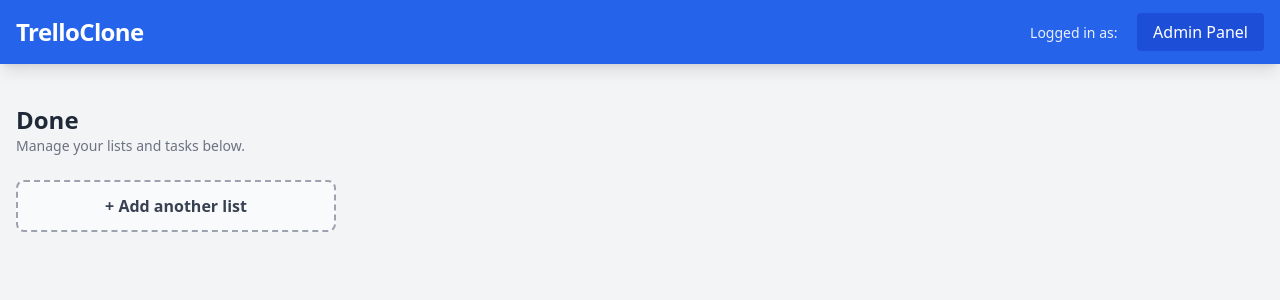
After one commit to Retunse/Project-Management-App, a Django app: a page that uses boards/templates/boards/board_detail.html in a window 1280 px wide. The commit adds this page. Shown: the top 300 px of the page. Run offline with Django 5.2, Linux system fonts and the light colour scheme; data comes from the database, SQL or seed files in the repository; both versions use the stored data as it was after the commit; some libraries are stand-ins or nearby versions.

Commit message:
implement board detail view with horizontal list layout

```diff
--- /dev/null
+++ b/boards/templates/boards/board_detail.html
@@ -0,0 +1,48 @@
+{% extends 'base.html' %}
+
+{% block title %}{{ board.title }} | Trello Clone{% endblock %}
+
+{% block content %}
+<div class="mb-6">
+    <h1 class="text-2xl font-bold text-gray-800">{{ board.title }}</h1>
+    <p class="text-sm text-gray-500">Manage your lists and tasks below.</p>
+</div>
+
+<div class="flex overflow-x-auto pb-4 items-start space-x-4 custom-scrollbar">
+    {% for list in board.lists.all %}
+    <div class="bg-gray-200 w-80 flex-shrink-0 rounded-lg shadow-sm p-3">
+        <h3 class="font-bold text-gray-700 mb-3 px-1">{{ list.title }}</h3>
+
+        <div class="space-y-2">
+            {% for task in list.tasks.all %}
+            <div class="bg-white p-3 rounded shadow-sm border-b border-gray-300 hover:bg-gray-50 cursor-pointer transition">
+                <p class="text-sm text-gray-800 font-medium">{{ task.title }}</p>
+                {% if task.priority == 'HIGH' %}
+                    <span class="text-[10px] bg-red-100 text-red-600 px-2 py-0.5 rounded-full font-bold uppercase">High</span>
+                {% endif %}
+            </div>
+            {% empty %}
+                <p class="text-xs text-gray-400 text-center py-2 italic">No tasks yet.</p>
+            {% endfor %}
+        </div>
+
+        <button class="mt-4 w-full text-left text-sm text-gray-600 hover:bg-gray-300 p-2 rounded transition">
+            + Add a card
+        </button>
+    </div>
+    {% endfor %}
+
+    <div class="w-80 flex-shrink-0">
+        <button class="w-full bg-white bg-opacity-50 hover:bg-opacity-100 text-gray-700 font-semibold p-3 rounded-lg border-2 border-dashed border-gray-400 transition">
+            + Add another list
+        </button>
+    </div>
+</div>
+
+<style>
+    /* basic styling for a cleaner horizontal scrollbar */
+    .custom-scrollbar::-webkit-scrollbar { height: 8px; }
+    .custom-scrollbar::-webkit-scrollbar-track { background: #e2e8f0; border-radius: 10px; }
+    .custom-scrollbar::-webkit-scrollbar-thumb { background: #94a3b8; border-radius: 10px; }
+</style>
+{% endblock %}
--- a/boards/templates/boards/board_list.html
+++ b/boards/templates/boards/board_list.html
@@ -16,7 +16,7 @@
         <div class="p-6">
             <h2 class="text-xl font-bold text-gray-900 mb-2">{{ board.title }}</h2>
             <p class="text-gray-500 text-sm mb-4">Created on {{ board.created_at|date:"F j, Y" }}</p>
-            <a href="#" class="inline-block text-blue-600 font-semibold hover:text-blue-800 transition">
+            <a href="{% url 'board_detail' board.slug %}" class="inline-block text-blue-600 font-semibold hover:text-blue-800 transition">
                 Open Board &rarr;
             </a>
         </div>
--- a/boards/urls.py
+++ b/boards/urls.py
@@ -2,6 +2,7 @@ from django.urls import path
 from . import views
 
 urlpatterns = [
-    # route for the main page showing the list of boards
     path('', views.board_list, name='board_list'),
+    # dynamic route for viewing a specific board using its unique slug
+    path('board/<slug:slug>/', views.board_detail, name='board_detail'),
 ]
--- a/boards/views.py
+++ b/boards/views.py
@@ -1,7 +1,12 @@
-from django.shortcuts import render
+from django.shortcuts import render, get_object_or_404
 from .models import Board
 
 def board_list(request):
     # fetch all boards from the database to display them on the homepage
     boards = Board.objects.all()
     return render(request, 'boards/board_list.html', {'boards': boards})
+
+def board_detail(request, slug):
+    # fetch the board by slug and pre-load lists and their tasks in one go
+    board = get_object_or_404(Board.objects.prefetch_related('lists__tasks'), slug=slug)
+    return render(request, 'boards/board_detail.html', {'board': board})
```
Also changed, not shown: db.sqlite3.
